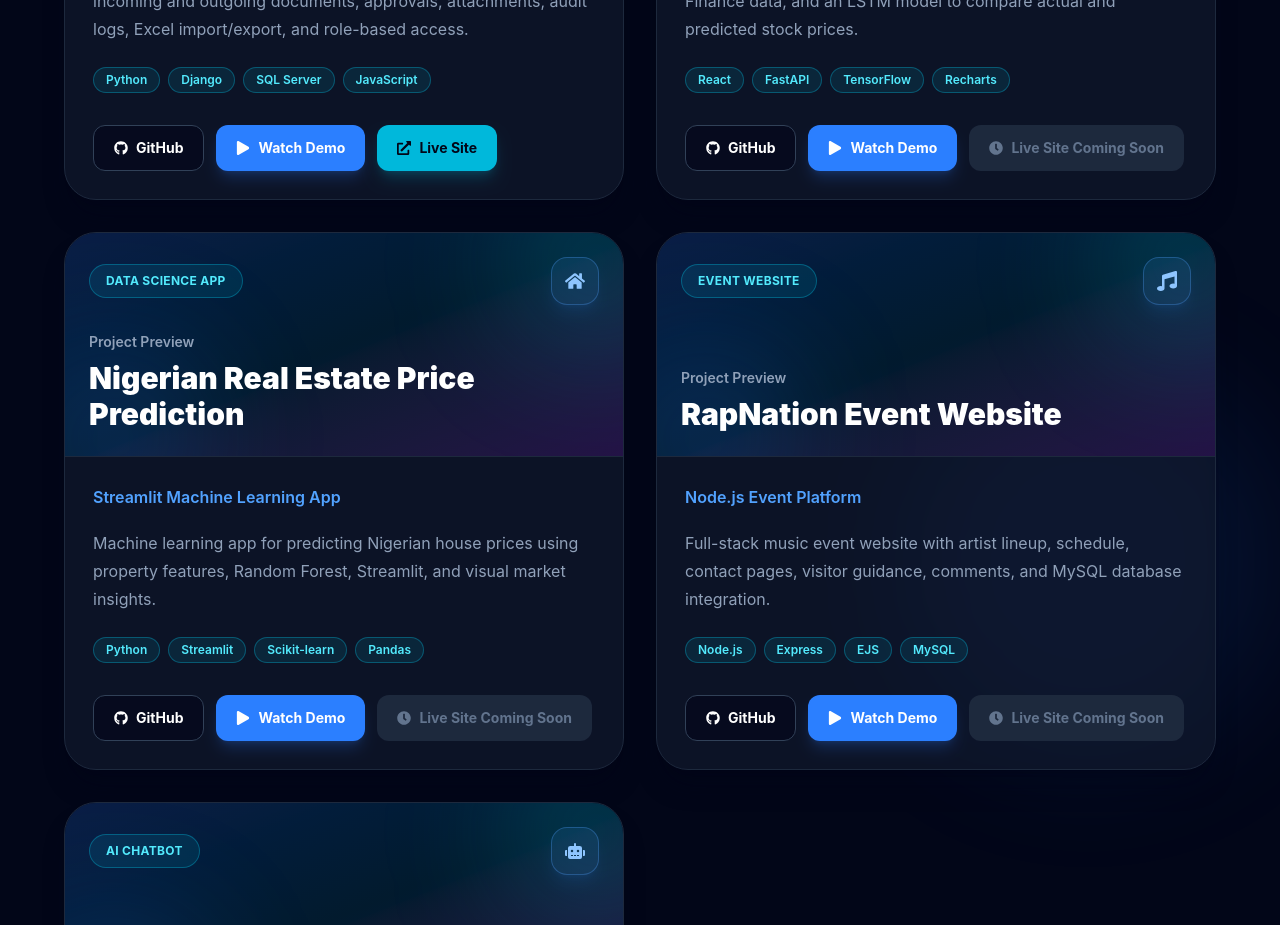
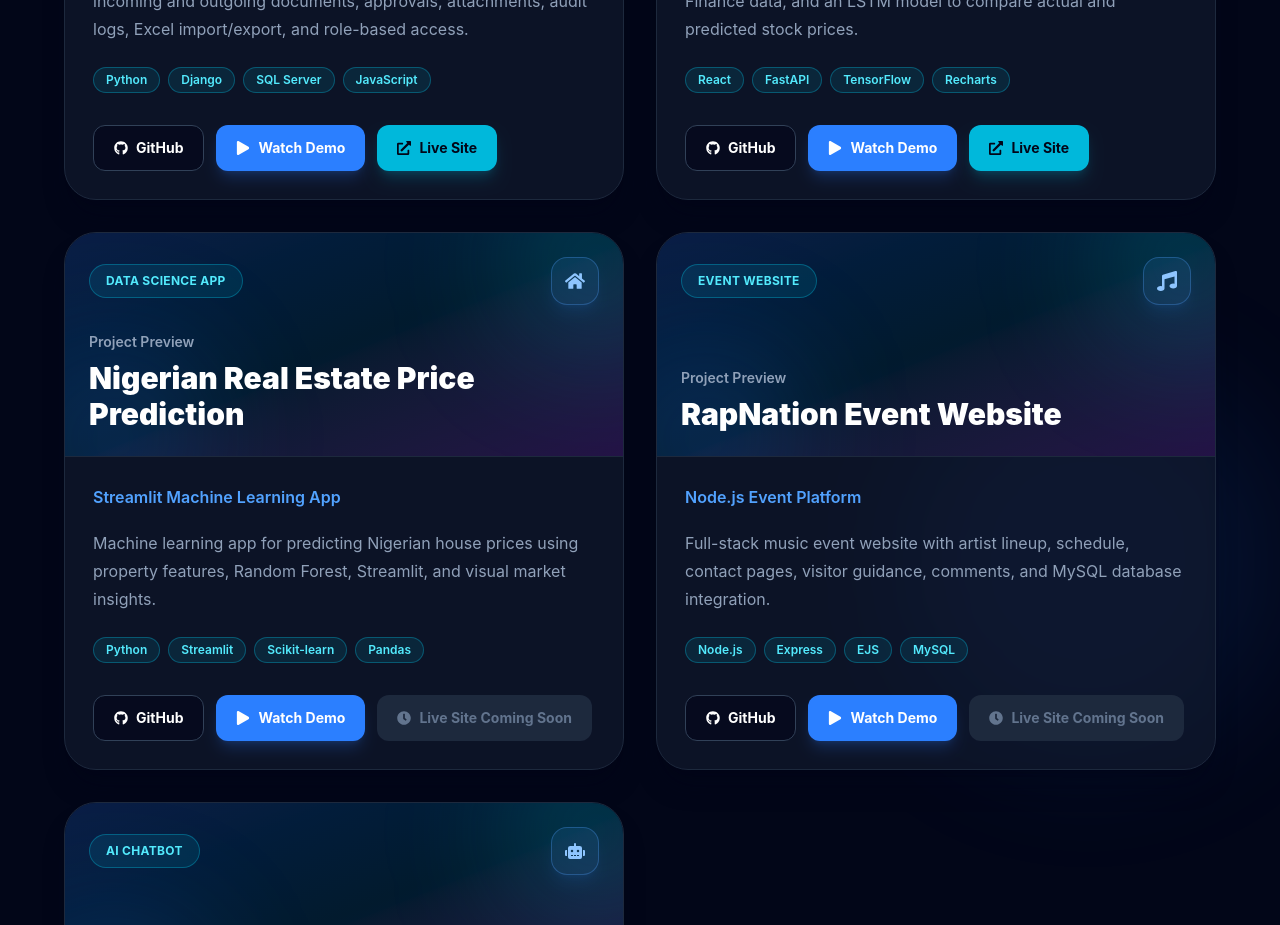
Before and after one commit to Tyroneekhator/software-engineer-portfolio, a React (Vite) app: page / in a window 1280 px wide. Shown: the part 4380-5305 px from the top of the page. Built offline with nearby package versions, Linux system fonts and the light colour scheme.

Commit message:
portfolio update

```diff
--- a/src/data/projects.js
+++ b/src/data/projects.js
@@ -24,7 +24,7 @@ export const projects = [
       "https://github.com/Tyroneekhator/stock-price-prediction-react-project",
     demoVideo:
       "https://drive.google.com/file/d/1MVziGXgl-6GnK7xSpdbSh8uyMQiPaR3x/view?usp=drive_link",
-    liveSite: "",
+    liveSite: "https://stock-price-prediction-react-projec.vercel.app/",
   },
   {
     title: "Nigerian Real Estate Price Prediction",
```
